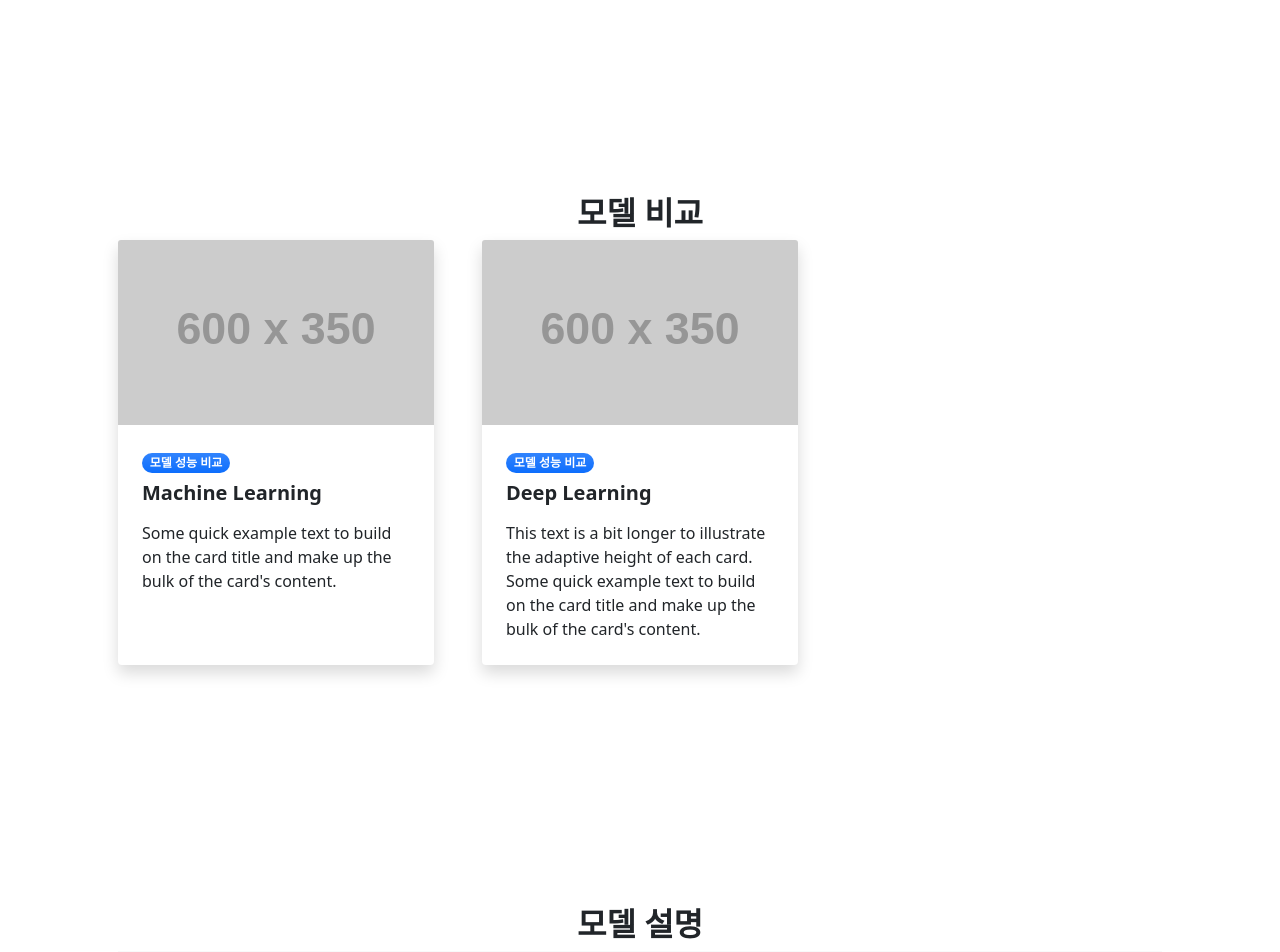
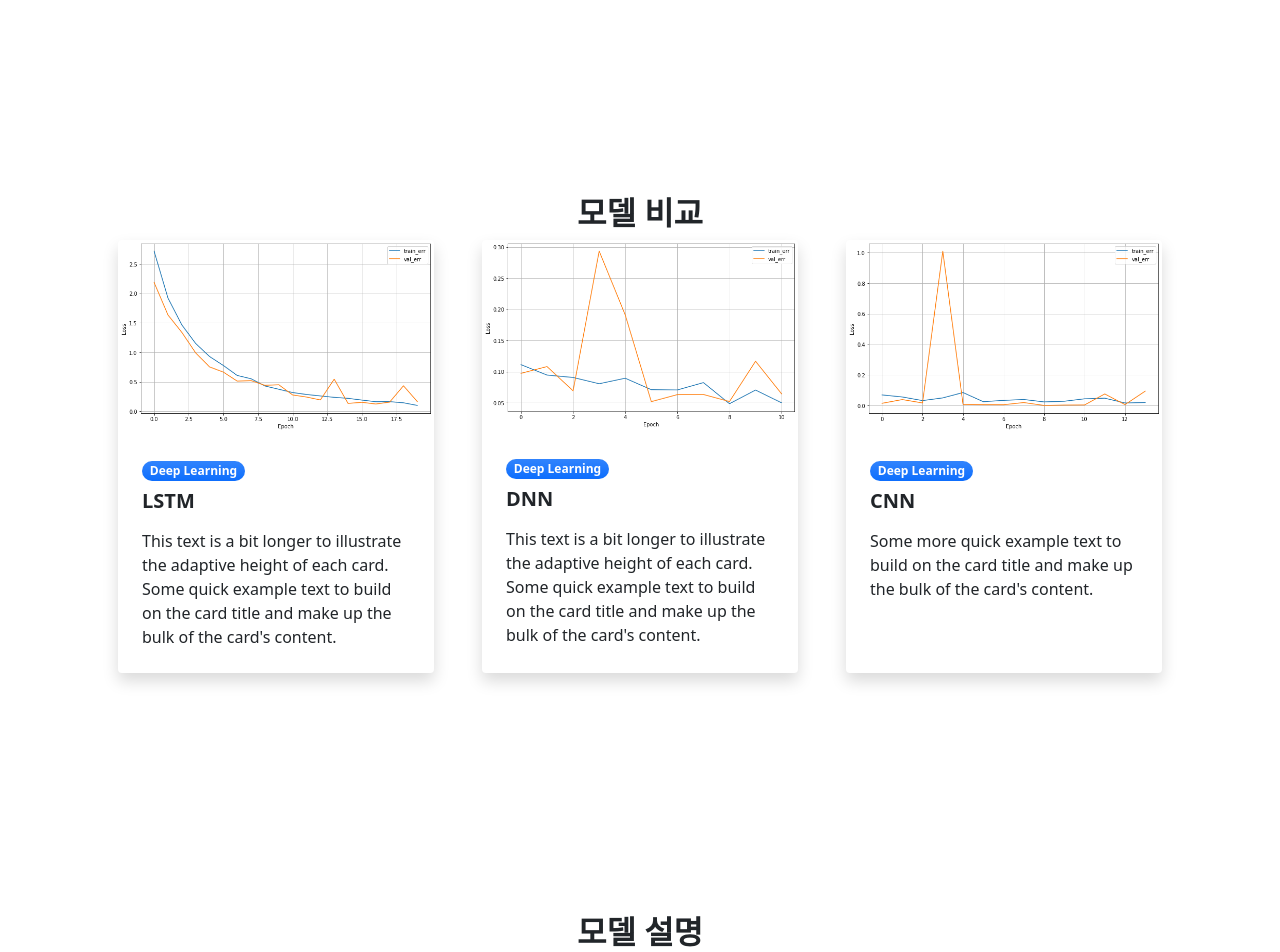
Before and after one commit to hardids/Sign-Language-Translation, a Django app: page /sign_lang/model_cnn/ in a window 1280 px wide. Shown: the part 316-1268 px from the top of the page. Run offline with Django 3.2, Linux system fonts and the light colour scheme; grey boxes labelled with a size stand in for pictures from a placeholder-image service; some libraries are stand-ins or nearby versions.

Commit message:
jinho_model_temp

```diff
--- a/sign_lang/templates/sign_lang/model_cnn.html
+++ b/sign_lang/templates/sign_lang/model_cnn.html
@@ -32,26 +32,38 @@
         <div class="row gx-5">
             <div class="col-lg-4 mb-5">
                 <div class="card h-100 shadow border-0">
-                    <img class="card-img-top" src="https://dummyimage.com/600x350/ced4da/6c757d" alt="..." />
+                    <img class="card-img-top" src="/static/assets/lstm.png" alt="..." />
                     <div class="card-body p-4">
-                        <div class="badge bg-primary bg-gradient rounded-pill mb-2">모델 성능 비교</div>
-                        <a class="text-decoration-none link-dark stretched-link" href="#!"><h5 class="card-title mb-3"><strong>Machine Learning</strong></h5></a>
-                        <p class="card-text mb-0">Some quick example text to build on the card title and make up the bulk of the card's content.</p>
+                        <div class="badge bg-primary bg-gradient rounded-pill mb-2">Deep Learning</div>
+                        <a class="text-decoration-none link-dark stretched-link" href="#!"><h5 class="card-title mb-3"><strong>LSTM</strong></h5></a>
+                        <p class="card-text mb-0">This text is a bit longer to illustrate the adaptive height of each card. Some quick example text to build on the card title and make up the bulk of the card's content.</p>
                     </div>
-
                 </div>
             </div>
             <div class="col-lg-4 mb-5">
                 <div class="card h-100 shadow border-0">
-                    <img class="card-img-top" src="https://dummyimage.com/600x350/adb5bd/495057" alt="..." />
+                    <img class="card-img-top" src="/static/assets/dnn.png" alt="..." />
                     <div class="card-body p-4">
-                        <div class="badge bg-primary bg-gradient rounded-pill mb-2">모델 성능 비교</div>
-                        <a class="text-decoration-none link-dark stretched-link" href="#!"><h5 class="card-title mb-3"><strong>Deep Learning</strong></h5></a>
+                        <div class="badge bg-primary bg-gradient rounded-pill mb-2">Deep Learning</div>
+                        <a class="text-decoration-none link-dark stretched-link" href="#!"><h5 class="card-title mb-3"><strong>DNN</strong></h5></a>
                         <p class="card-text mb-0">This text is a bit longer to illustrate the adaptive height of each card. Some quick example text to build on the card title and make up the bulk of the card's content.</p>
                     </div>
                 </div>
             </div>
+
+            <div class="col-lg-4 mb-5" OnClick="location.href ='{% url 'sign_lang:learn' %}'">
+                <div class="card h-100 shadow border-0">
+                    <img class="card-img-top" src="/static/assets/cnn.png" alt="..." />
+                    <div class="card-body p-4">
+                        <div class="badge bg-primary bg-gradient rounded-pill mb-2">Deep Learning</div>
+                        <a class="text-decoration-none link-dark stretched-link" href="#!"><h5 class="card-title mb-3"><strong>CNN</strong></h5></a>
+                        <p class="card-text mb-0">Some more quick example text to build on the card title and make up the bulk of the card's content.</p>
+                    </div>
+                </div>
+            </div>
+
         </div>
+
     </div>
 </section>
 
@@ -65,14 +77,27 @@
             </div>
         </div>
 
+        <!-- About section two-->
+        <section class="py-5">
+            <div class="container px-5 my-5">
+                <div class="row gx-5 align-items-center">
+                    <div class="col-lg-6 order-first order-lg-last"><img class="img-fluid rounded mb-5 mb-lg-0" src="/static/assets/a.png" alt="..." /></div>
+                    <div class="col-lg-6">
+                        <h2 class="fw-bolder">MODEL1 : LSTM</h2>
+                        <p class="lead fw-normal text-muted mb-0">정확도 : 0.9400 <br> 학습 데이터 : 기본 이미지 </p>
+                    </div>
+                </div>
+            </div>
+        </section>
+
         <!-- About section one-->
         <section class="py-5 bg-light" id="scroll-target">
             <div class="container px-5 my-5">
                 <div class="row gx-5 align-items-center">
-                    <div class="col-lg-6"><img class="img-fluid rounded mb-5 mb-lg-0" src="/static/assets/cnn.png" alt="..." /></div>
+                    <div class="col-lg-6"><img class="img-fluid rounded mb-5 mb-lg-0" src="/static/assets/l.png" alt="..." /></div>
                     <div class="col-lg-6">
-                        <h2 class="fw-bolder">MODEL1 : CNN</h2>
-                        <p class="lead fw-normal text-muted mb-0">정확도 : 0.99 <br> ~~ </p>
+                        <h2 class="fw-bolder">MODEL2 : DNN</h2>
+                        <p class="lead fw-normal text-muted mb-0">정확도 : 0.9818 <br> 학습 데이터 : 기본 이미지 </p>
                     </div>
                 </div>
             </div>
@@ -82,10 +107,10 @@
         <section class="py-5">
             <div class="container px-5 my-5">
                 <div class="row gx-5 align-items-center">
-                    <div class="col-lg-6 order-first order-lg-last"><img class="img-fluid rounded mb-5 mb-lg-0" src="/static/assets/dnn.png" alt="..." /></div>
+                    <div class="col-lg-6 order-first order-lg-last"><img class="img-fluid rounded mb-5 mb-lg-0" src="/static/assets/v.png" alt="..." /></div>
                     <div class="col-lg-6">
-                        <h2 class="fw-bolder">MODEL2 : DNN</h2>
-                        <p class="lead fw-normal text-muted mb-0">정확도 : 0.99 <br> ~~ </p>
+                        <h2 class="fw-bolder">MODEL3 : CNN</h2>
+                        <p class="lead fw-normal text-muted mb-0">정확도 : 1.0 <br> 학습 데이터 : 기본 이미지 </p>
                     </div>
                 </div>
             </div>
@@ -95,10 +120,10 @@
         <section class="py-5 bg-light" id="scroll-target">
             <div class="container px-5 my-5">
                 <div class="row gx-5 align-items-center">
-                    <div class="col-lg-6"><img class="img-fluid rounded mb-5 mb-lg-0" src="/static/assets/hand_detection.PNG" alt="..." /></div>
+                    <div class="col-lg-6"><img class="img-fluid rounded mb-5 mb-lg-0" src="/static/assets/yumin_hand.PNG" alt="..." /></div>
                     <div class="col-lg-6">
-                        <h2 class="fw-bolder">MODEL3 : RandomForest</h2>
-                        <p class="lead fw-normal text-muted mb-0">정확도 : 0.99 <br> ~~ </p>
+                        <h2 class="fw-bolder">MODEL4 : CNN</h2>
+                        <p class="lead fw-normal text-muted mb-0">정확도 : 0.99 <br> 학습 데이터 : 직접 찍은 사진 </p>
                     </div>
                 </div>
             </div>
@@ -110,8 +135,8 @@
                 <div class="row gx-5 align-items-center">
                     <div class="col-lg-6 order-first order-lg-last"><img class="img-fluid rounded mb-5 mb-lg-0" src="/static/assets/sign_classification.PNG" alt="..." /></div>
                     <div class="col-lg-6">
-                        <h2 class="fw-bolder">MODEL4 : SGDClassifier</h2>
-                        <p class="lead fw-normal text-muted mb-0">정확도 : 0.99 <br> ~~ </p>
+                        <h2 class="fw-bolder">MODEL5 : CNN</h2>
+                        <p class="lead fw-normal text-muted mb-0">정확도 : 0.99 <br> 학습 데이터 : 직접 찍은 사진 + 명암 조절 + 회전 </p>
                     </div>
                 </div>
             </div>
@@ -123,8 +148,8 @@
                 <div class="row gx-5 align-items-center">
                     <div class="col-lg-6"><img class="img-fluid rounded mb-5 mb-lg-0" src="/static/assets/hand_detection.PNG" alt="..." /></div>
                     <div class="col-lg-6">
-                        <h2 class="fw-bolder">MODEL5 : XGBClassifier</h2>
-                        <p class="lead fw-normal text-muted mb-0">정확도 : 0.99 <br> ~~ </p>
+                        <h2 class="fw-bolder">MODEL6 : CNN</h2>
+                        <p class="lead fw-normal text-muted mb-0">정확도 : 0.99 <br> 학습 데이터 : 직접 찍은 사진 + 명암 조절 + 회전 + 노이즈 제거 </p>
                     </div>
                 </div>
             </div>
```
Also changed, not shown: sign_lang/templates/sign_lang/about.html (+27 -0 lines), sign_lang/static/assets/Chojinho.jpg (added), sign_lang/static/assets/a.png (added), sign_lang/static/assets/cat.PNG (added), sign_lang/static/assets/cnn.png (added), sign_lang/static/assets/dnn.png (added), sign_lang/static/assets/l.png (added), sign_lang/static/assets/lstm.png (added), sign_lang/static/assets/v.png (added), sign_lang/static/assets/yumin_hand.PNG (added).
